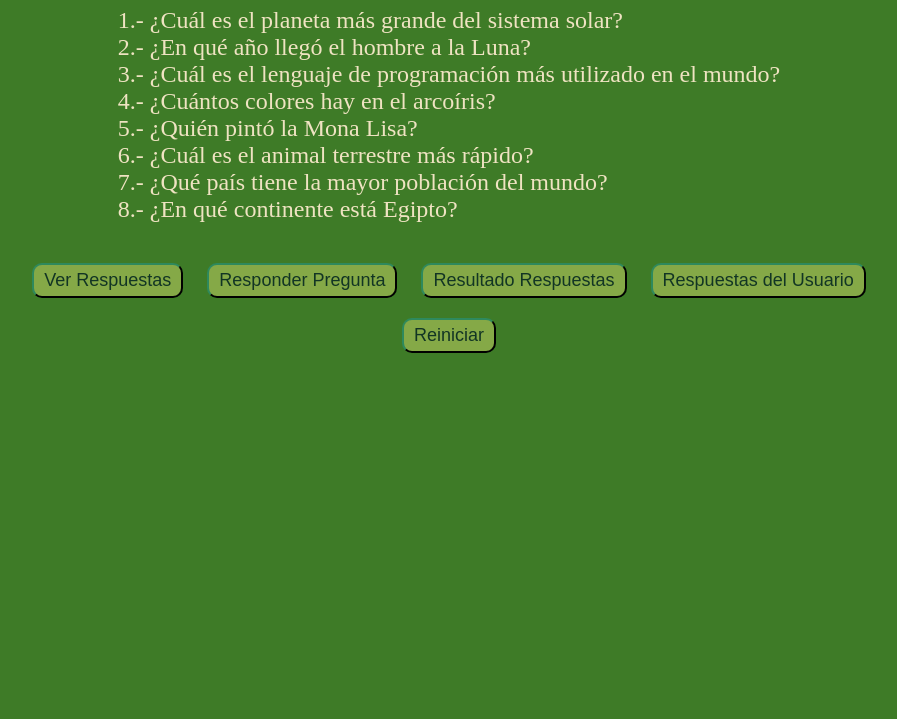
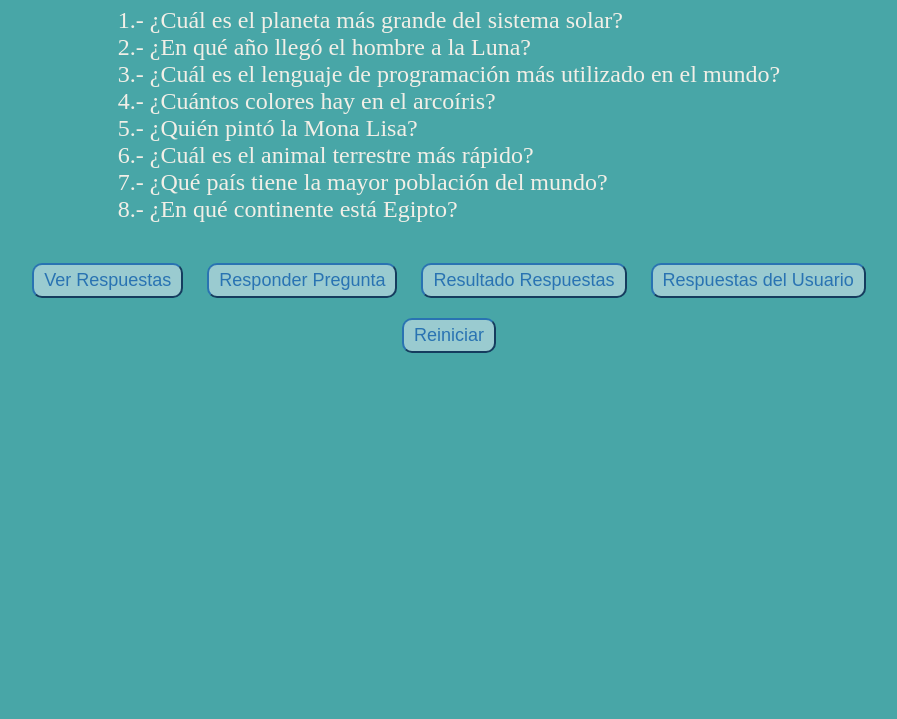
Before and after one commit to lubiano83/Entrega-Final-Modulo-2-Bootcamp-DWFS-UDD, a plain HTML site: page POO/index.html in a window 1280 px wide. Shown: the part 81-800 px from the top of the page, without its empty margins (191-1088 px from the left). Drawn offline with Linux system fonts and the light colour scheme.

Commit message:
ajustes varios

```diff
--- a/POO/styles.css
+++ b/POO/styles.css
@@ -5,8 +5,8 @@ body {
     flex-direction: column;
     justify-content: center;
     align-items: center;
-    background-color: #3E7B27;
-    color: #EFE3C2;
+    background-color: #48A6A7;
+    color: #F2EFE7;
 }
 
 body .title {
@@ -21,9 +21,9 @@ body #output {
 
 body div .btn {
     border: 2;
-    border-color: #123524;
-    background-color: #85A947;
-    color: #123524;
+    border-color: #2973B2;
+    background-color: #9ACBD0;
+    color: #2973B2;
     font-size: large;
     border-radius: 10px;
     padding: 5px 10px 5px 10px;
@@ -33,9 +33,9 @@ body div .btn {
 
 body a .btn {
     border: 2;
-    border-color: #123524;
-    background-color: #85A947;
-    color: #123524;
+    border-color: #2973B2;
+    background-color: #9ACBD0;
+    color: #2973B2;
     font-size: large;
     border-radius: 10px;
     padding: 5px 10px 5px 10px;
```
